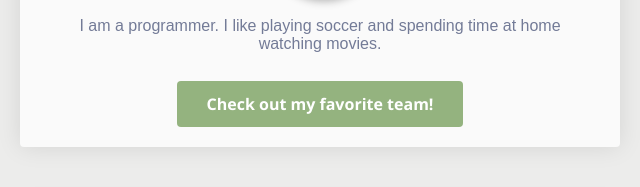
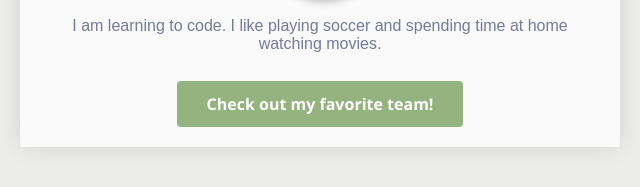
Before and after one commit to Josemiranda8620/profile, a plain HTML site: page index.html in a window 1280 px wide. Shown: the part 295-482 px from the top of the page, 320-960 px from the left. Drawn offline with nearby package versions, Linux system fonts and the light colour scheme.

Commit message:
Fifth challenge

```diff
--- a/index.html
+++ b/index.html
@@ -13,7 +13,7 @@
     <div class="card-white">
       <h1>Hi! I am Jose</h1>
       <img class="img-circle" src="images/my_pic.jpg" alt="profile picture">
-      <p>I am a programmer. I like playing soccer and spending time at home watching movies.</p>
+      <p>I am learning to code. I like playing soccer and spending time at home watching movies.</p>
 
     <a class="btn-green" href="https://youtu.be/hwLTrPcwrL0" target="_blank">Check out my favorite team!</a>
     </div>
```
